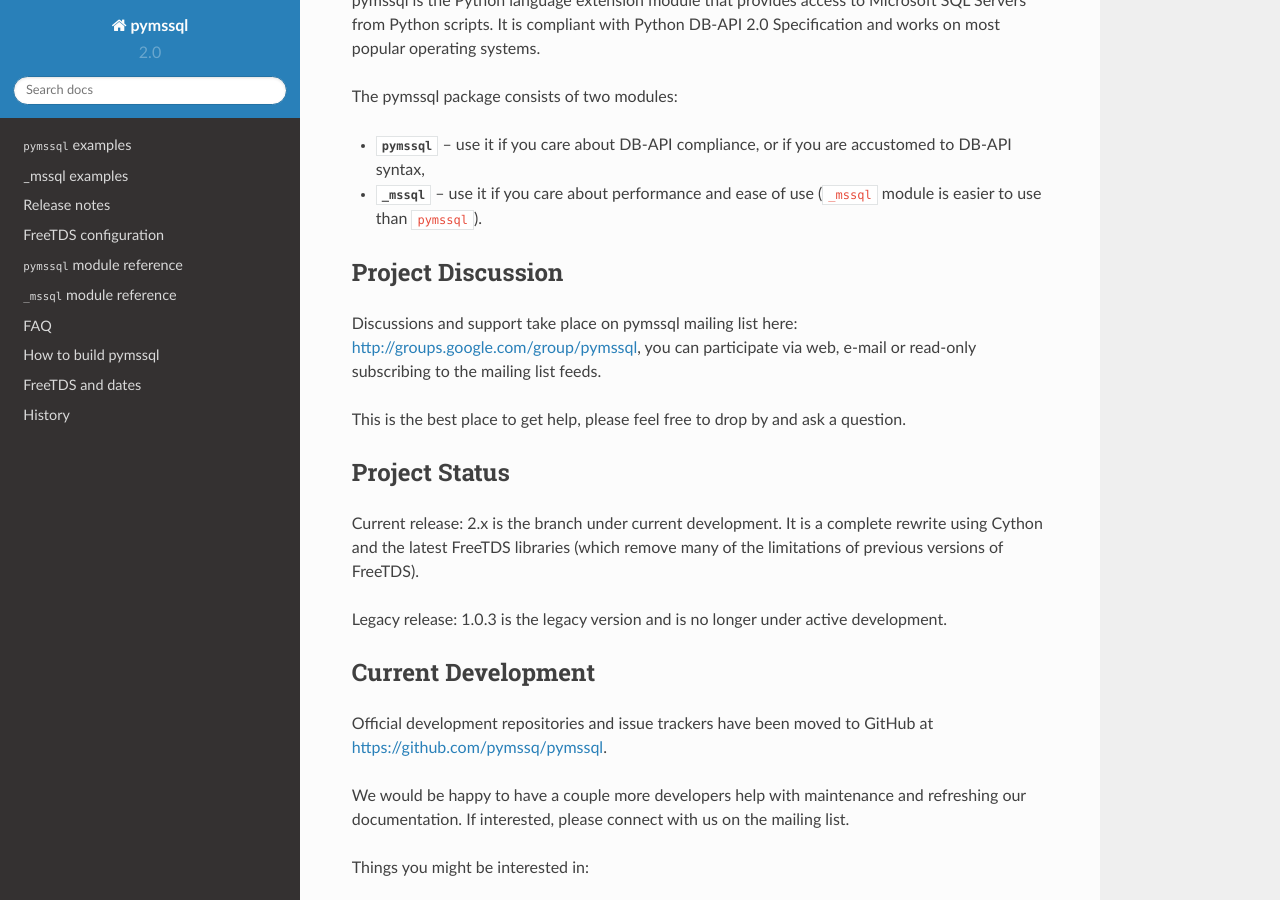
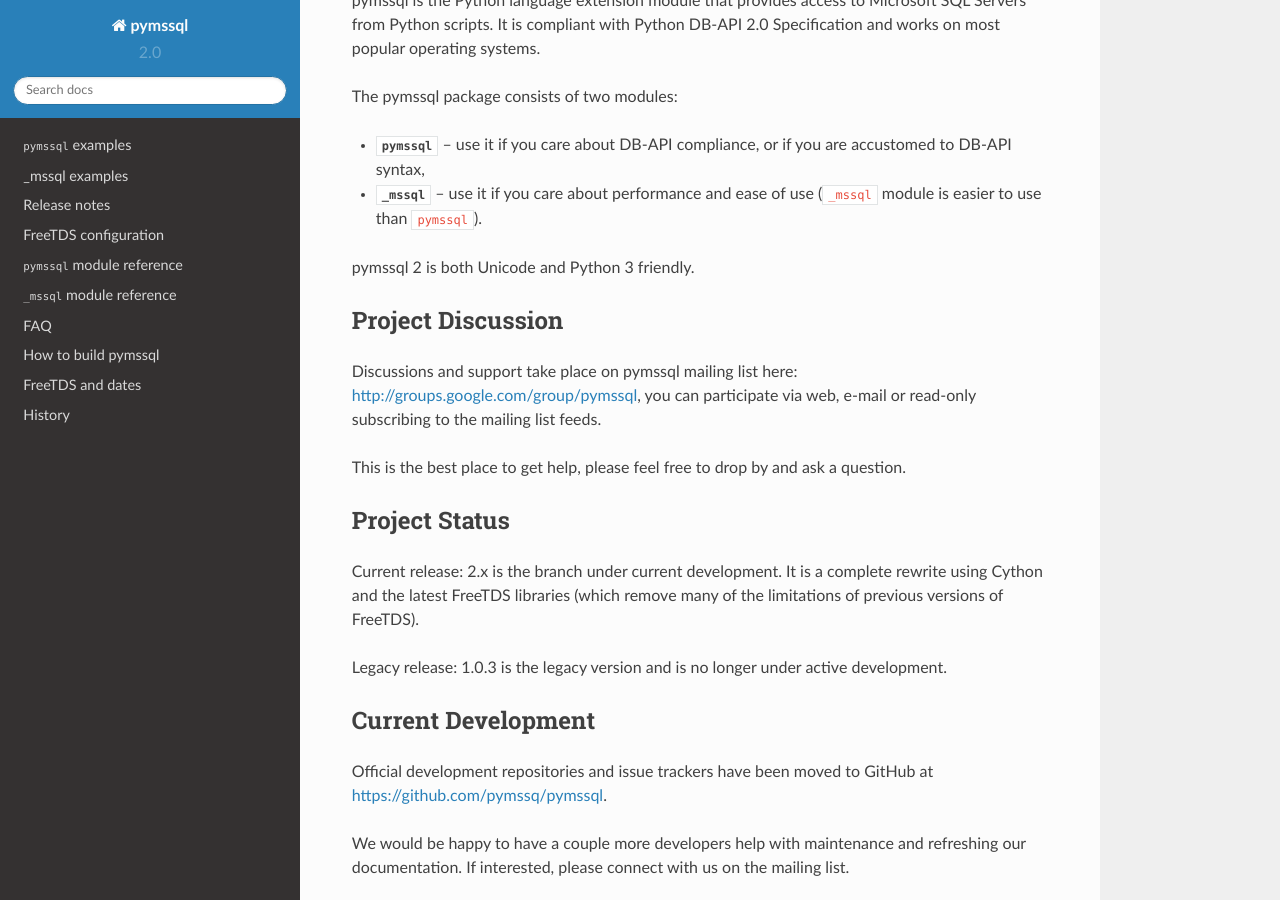
Before and after one commit to pymssql/pymssql, a Sphinx documentation site: the page built from docs/index.rst, in a window 1280 px wide and 900 px high, scrolled down 542 px. Built offline with Sphinx 7.4.7 and the Read the Docs theme 2.0.0, drawn with Linux system fonts in a browser that asks for light colours.

Commit message:
Add statement about Python 3 and Unicode. Stolen from psycopg2 docs :)

```diff
--- a/docs/index.rst
+++ b/docs/index.rst
@@ -36,6 +36,8 @@
   accustomed to DB-API syntax,
 * :mod:`_mssql` -- use it if you care about performance and ease of use
   (``_mssql`` module is easier to use than ``pymssql``).
+
+pymssql 2 is both Unicode and Python 3 friendly.
 
 Project Discussion
 ==================
```
